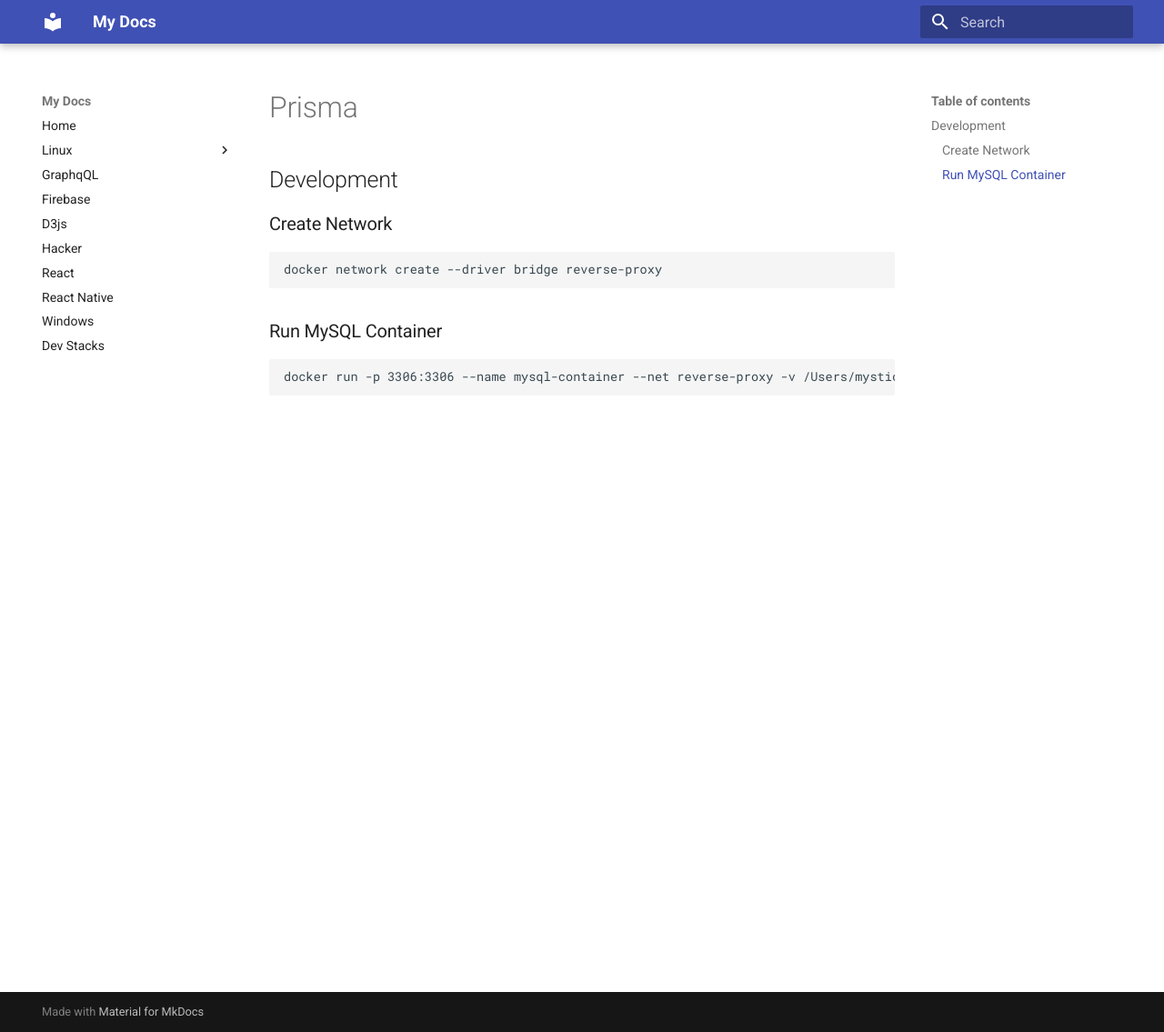
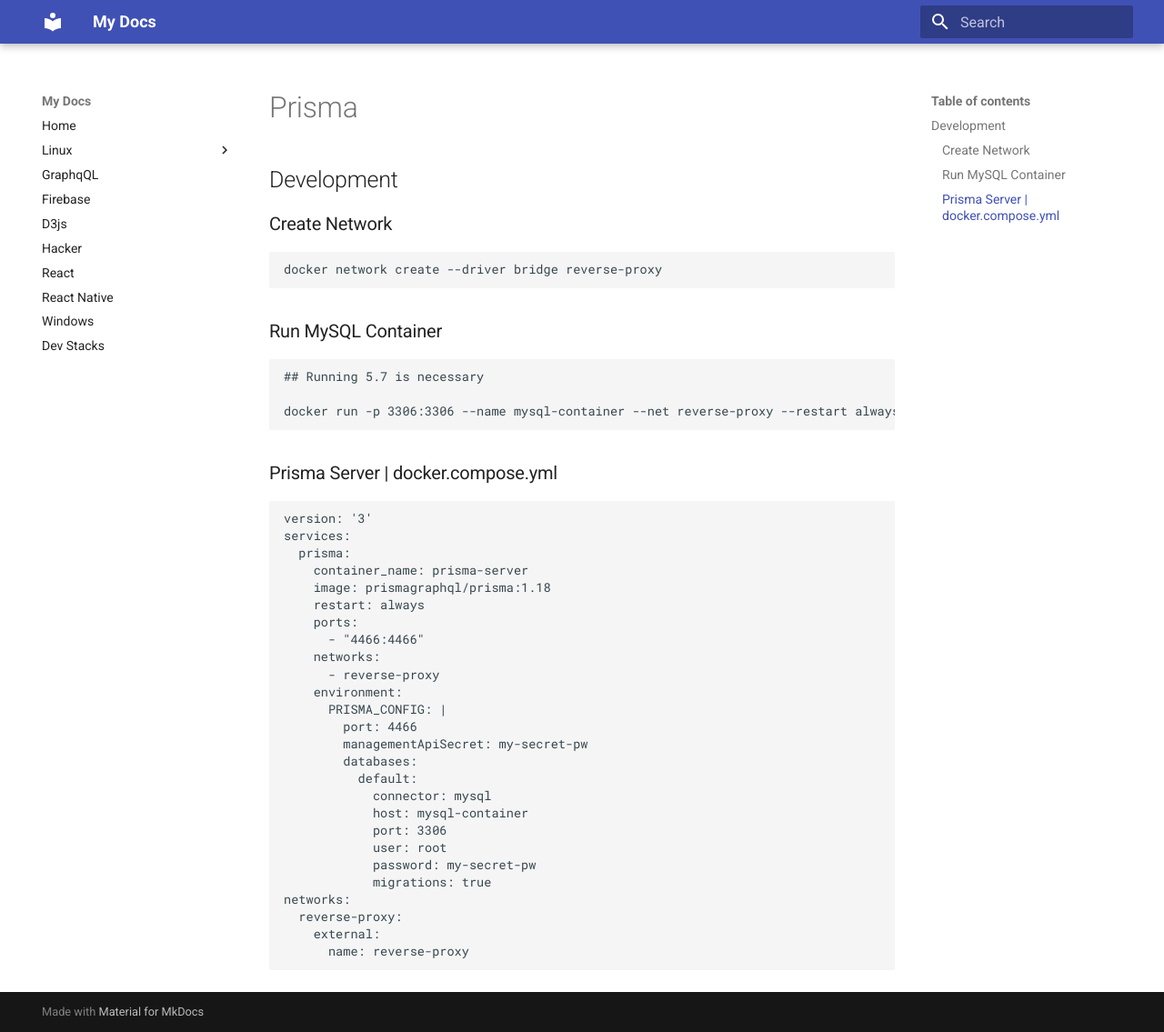
Before and after one commit to ajaymore/development-docs, an MkDocs documentation site: the page built from docs/prisma.md, in a window 1280 px wide and 1135 px high. Shown: the whole window at 91% size. Built offline with MkDocs 1.6.1 and Material for MkDocs 9.7.7, drawn with Linux system fonts in a browser that asks for light colours; old or Windows-style settings are respelled for this version of MkDocs.

Commit message:
Update prisma.md

````diff
--- a/docs/prisma.md
+++ b/docs/prisma.md
@@ -6,5 +6,36 @@
 ```
 ### Run MySQL Container
 ```
-docker run -p 3306:3306 --name mysql-container --net reverse-proxy -v /Users/mystical//mysql-data:/var/lib/mysql --restart always -e MYSQL_ROOT_PASSWORD=my-secret-pw -d mysql:latest
+## Running 5.7 is necessary
+
+docker run -p 3306:3306 --name mysql-container --net reverse-proxy --restart always -v /Users/mystical//mysql-data:/var/lib/mysql -e MYSQL_ROOT_PASSWORD=my-secret-pw -e MYSQL_ALLOW_EMPTY_PASSWORD=no -d mysql:5.7
 ```
+### Prisma Server | docker.compose.yml
+```
+version: '3'
+services:
+  prisma:
+    container_name: prisma-server
+    image: prismagraphql/prisma:1.18
+    restart: always
+    ports:
+      - "4466:4466"
+    networks:
+      - reverse-proxy
+    environment:
+      PRISMA_CONFIG: |
+        port: 4466
+        managementApiSecret: my-secret-pw
+        databases:
+          default:
+            connector: mysql
+            host: mysql-container
+            port: 3306
+            user: root
+            password: my-secret-pw
+            migrations: true
+networks:
+  reverse-proxy:
+    external:
+      name: reverse-proxy
+```
````
